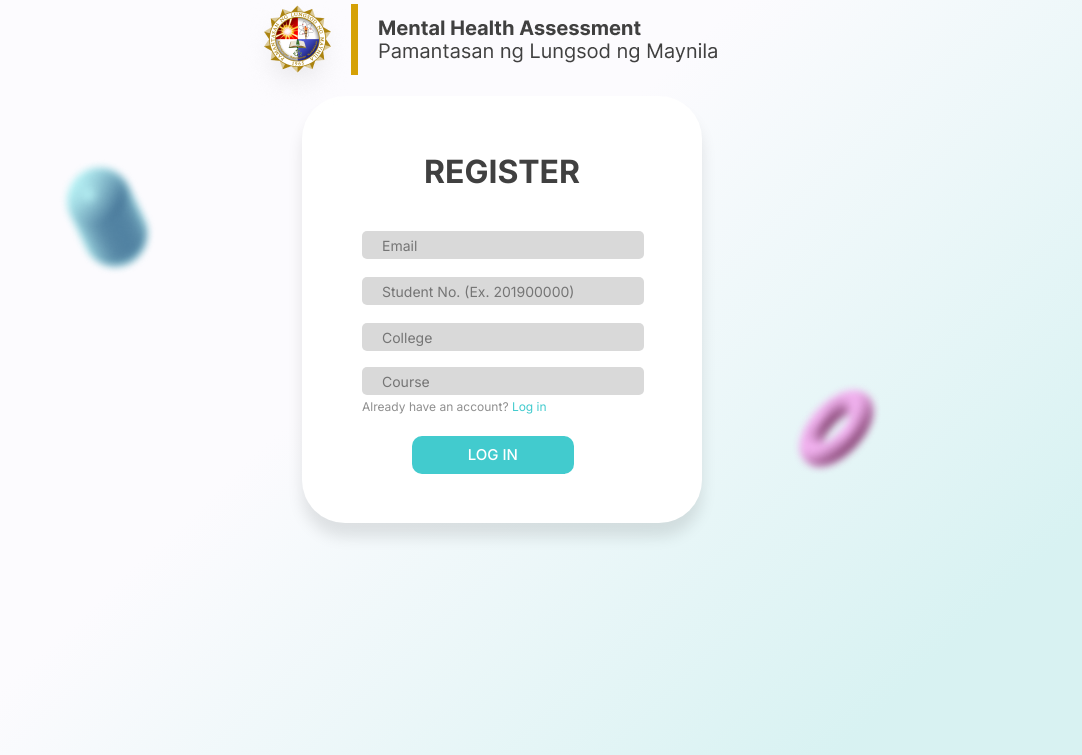
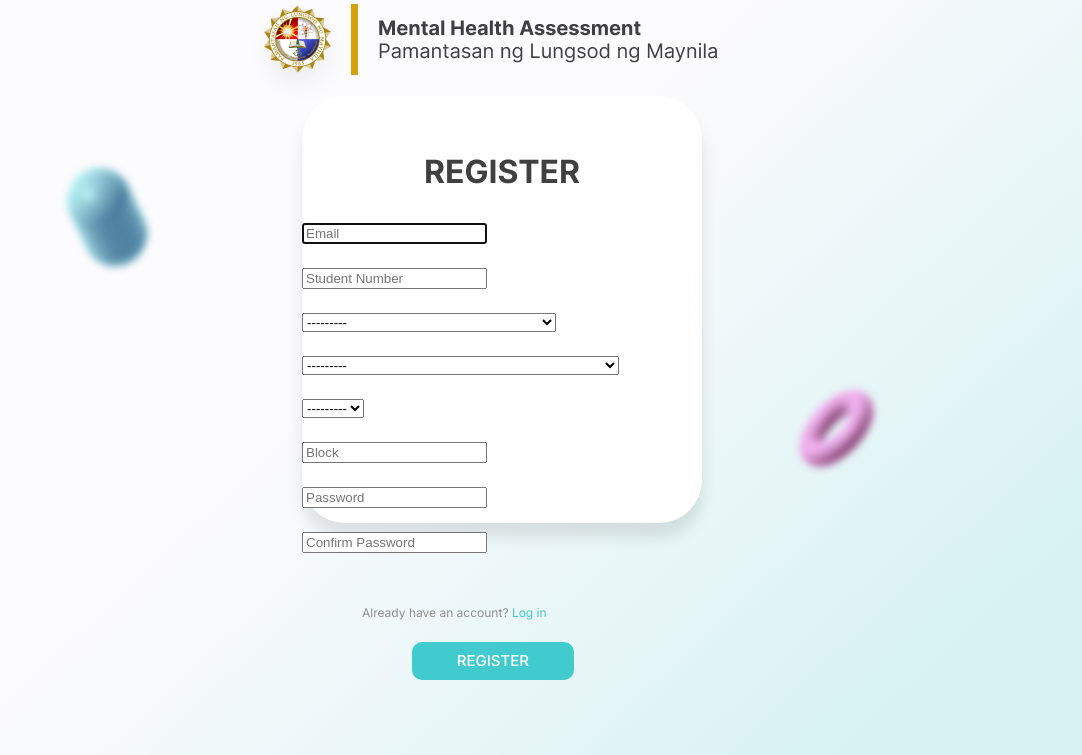
Before and after one commit to nglcaie/capstone_ver1, a Django app: page /sign_up in a window 1280 px wide; the page is wider, and only the part inside the window is pictured. Shown: the part 45-800 px from the top of that part, without its empty margins (198-1280 px from the left). Run offline with Django 4.2, Linux system fonts and the light colour scheme; data comes from the database, SQL or seed files in the repository; both versions use the stored data as it was after the commit; some web fonts are replaced.

Commit message:
with registration

```diff
--- a/capstone/settings.py
+++ b/capstone/settings.py
@@ -125,5 +125,5 @@
 
 # Default primary key field type
 # https://docs.djangoproject.com/en/4.1/ref/settings/#default-auto-field
-
+LOGOUT_REDIRECT_URL = 'login'
 DEFAULT_AUTO_FIELD = 'django.db.models.BigAutoField'
--- /dev/null
+++ b/capswebsite/forms.py
@@ -0,0 +1,49 @@
+from dataclasses import field
+from faulthandler import disable
+from django import forms
+from django.contrib.auth.forms import UserCreationForm
+from django.forms import ModelForm
+from django.forms.fields import DateField
+from django.contrib.admin.widgets import AdminDateWidget
+from .models import *
+
+
+
+class DateInput(forms.DateInput):
+    input_type = 'date'
+
+#USER ACCOUNTS
+class RegisterForm(UserCreationForm):
+    class Meta:
+        model = User
+        fields = ('email','numberID','college','course','year','block','password1','password2','is_student')
+        widgets = {
+        'is_student': forms.HiddenInput(),
+     }
+    def __init__(self, *args, **kwargs):
+        super().__init__(*args, **kwargs)
+        self.fields["email"].widget.attrs.update(
+            {'required': True, 'name': 'email', 'id': 'email', 'type': 'text', 'class': 'form-control', 'placeholder': 'Email'})
+        self.fields["numberID"].widget.attrs.update(
+            {'required': True, 'name': 'numberID', 'id': 'numberID', 'class': 'form-control', 'placeholder': 'Student Number'})
+        self.fields["college"].widget.attrs.update(
+            {'required': True, 'name': 'college', 'id': 'college', 'class': 'form-control', 'placeholder': 'College'})
+        self.fields["course"].widget.attrs.update(
+            {'required': True, 'name': 'course', 'id': 'course', 'class': 'form-control', 'placeholder': 'Course'})
+        self.fields["year"].widget.attrs.update(
+            {'required': True, 'name': 'year', 'id': 'year', 'class': 'form-control', 'placeholder': 'Year'})
+        self.fields["block"].widget.attrs.update(
+            {'required': True, 'name': 'block', 'id': 'block', 'class': 'form-control', 'placeholder': 'Block'})
+        self.fields["password1"].widget.attrs.update(
+            {'required': True, 'name': 'password1', 'id': 'password1', 'type': 'password', 'class': 'form-control', 'placeholder': 'Password'})
+        self.fields["password2"].widget.attrs.update(
+            {'required': True, 'name': 'password2', 'id': 'password2', 'type': 'password', 'class': 'form-control', 'placeholder': 'Confirm Password'})
+
+        if 'college' in self.data:
+            try:
+                college_id = int(self.data.get('college'))
+                self.fields['course'].queryset = Course.objects.filter(college=college_id).order_by('college')
+            except (ValueError, TypeError):
+                pass  # invalid input from the client; ignore and fallback to empty City queryset
+        elif self.instance.pk:
+            self.fields['course'].queryset = self.instance.college.course_set.order_by('college')
--- a/capswebsite/models.py
+++ b/capswebsite/models.py
@@ -1,4 +1,3 @@
-
 from django.db import models
 from django.contrib.auth.models import AbstractBaseUser, BaseUserManager
 from django.core.validators import RegexValidator
@@ -9,6 +8,18 @@
 from django.utils.html import mark_safe
 
 # Create your models here.
+class College(models.Model):
+    college = models.CharField(max_length=100, verbose_name="College",unique=True,null=True, blank =True)
+
+    def __str__(self):
+        return f"{self.college}"
+
+class Course(models.Model):
+    college = models.ForeignKey(College, verbose_name='College',null=True,blank=True,on_delete=models.CASCADE)
+    course = models.CharField(max_length=100, verbose_name="Course",unique=True,null=True, blank =True)
+
+    def __str__(self):
+        return f"{self.course}"
 
 class UserManager(BaseUserManager):
     def create_user(self,email, password=None):
@@ -47,8 +58,20 @@
         regex=r'^20\d{7}$',
         message=ID_error_message
     )
+    Year_CHOICES = (
+        ('1', '1'),
+        ('2', '2'),
+        ('3', '3'),
+        ('4', '4'),
+        ('5', '5'),
+        ('6', '6'),
+    )
     email = models.EmailField(verbose_name="Email",max_length=60,unique=True,validators=[email_regex])
-    numberID = models.CharField(validators=[ID_regex], max_length=50,unique=True, verbose_name='Number ID', null=True)
+    numberID = models.IntegerField(validators=[ID_regex],unique=True, verbose_name='Number ID', null=True)
+    college= models.ForeignKey(College, verbose_name='College',null=True,blank=True,on_delete=models.CASCADE)
+    course= models.ForeignKey(Course, verbose_name='Course',null=True,blank=True,on_delete=models.CASCADE)
+    year = models.CharField(max_length=10, choices=Year_CHOICES, verbose_name='Year', null=True,blank=True)
+    block = models.IntegerField(verbose_name='Block', null=True,blank=True)
     is_active = models.BooleanField(default=True)
     date_of_inactive = models.DateTimeField(verbose_name="Date of Inacitve",null=True,blank=True)
     is_student = models.BooleanField(default=False, verbose_name='Student')
--- a/capswebsite/templates/sign_up.html
+++ b/capswebsite/templates/sign_up.html
@@ -174,19 +174,80 @@
     <div class="container-login">
         <br>
         <p class="text-em"> REGISTER </p>
-        <form>
-            <input type="text" id="email" name="email" placeholder="Email"><br>
-            <input type="tel" id="lname" name="lname" placeholder="Student No. (Ex. 201900000)"><br>
-            <input type="text" id="college" name="college" placeholder="College"><br>
-            <input type="text" id="course" name="course" placeholder="Course"><br>
-        </form>
-
+        {% for message in messages %}
+        {{message}}
+        {% endfor %}
+        <form method="post" id="personForm" data-cities-url="{% url 'ajax_load_slot' %}">
+            {% csrf_token %}
+            {{register.email}}  <br>
+            <label class="error">
+                {{register.email.errors}}<br>
+            </label>
+            {{register.numberID}} <br>
+            <label class="error">
+                {{register.numberID.errors}}<br>
+            </label>
+            {{register.college}} <br>
+            <label class="error">
+                {{register.college.errors}}<br>
+            </label>
+            {{register.course}} <br>
+            <label class="error">
+                {{register.course.errors}}<br>
+            </label>
+            {{register.year}} <br>
+            <label class="error">
+                {{register.year.errors}}<br>
+            </label>
+            {{register.block}} <br>
+            <label class="error">
+                {{register.block.errors}}<br>
+            </label>
+            {{register.password1}} <br>
+            <label class="error">
+                {{register.password1.errors}}<br>
+            </label>
+            {{register.password2}} <br>
+            <label class="error">
+                {{register.password2.errors}}<br>
+            </label>
+            {{register.is_student}}  <br>
+        <br>
         <p class="sign-up" style="color: #8F8F8F;"> Already have an account? <a href="{% url 'login' %}"> Log in</a></p>
-        <a href="{% url 'start_survey' %}">
-            <button class="btn btn-primary btn-lg">LOG IN</button>
-        </a>
-
+            <button class="btn btn-primary btn-lg" type="submit">REGISTER</button>
+    </form>
     </div>
 
-</body>
+
+    <script src="https://code.jquery.com/jquery-3.3.1.min.js"></script>
+    <script>
+        $("#college").change(function () {
+            const url = $("#personForm").attr("data-cities-url");  // get the url of the `load_cities` view
+            const collegeId = $(this).val();  // get the selected country ID from the HTML input
+
+            $.ajax({                       // initialize an AJAX request
+                url: url,                    // set the url of the request (= /persons/ajax/load-cities/ )
+                data: {
+                    'college_Id':collegeId     // add the country id to the GET parameters
+                },
+                success: function (data) {   // `data` is the return of the `load_cities` view function
+                    $("#course").html(data);  // replace the contents of the city input with the data that came from the server
+                    /*
+
+                    let html_data = '<option value="">---------</option>';
+                    data.forEach(function (city) {
+                        html_data += `<option value="${city.id}">${city.name}</option>`
+                    });
+                    console.log(html_data);
+                    $("#id_city").html(html_data);
+
+                    */
+                }
+            });
+
+        });
+    </script>
+
+
+   </body>
 </html>
--- /dev/null
+++ b/capswebsite/templates/student/dropdown_option.html
@@ -0,0 +1,4 @@
+<option value="">---------</option>
+{% for slot in course %}
+<option value="{{ slot.id }}">{{ slot }}</option>
+{% endfor %}
--- a/capswebsite/urls.py
+++ b/capswebsite/urls.py
@@ -17,5 +17,6 @@
     path('survey_question',views.survey_question, name="survey_question"),
     path('student_navbar',views.student_navbar, name="student_navbar"),
     path('thankyou',views.thankyou, name="thankyou"),
-    path('admin_navbar',views.admin_navbar, name="admin_navbar")
+    path('admin_navbar',views.admin_navbar, name="admin_navbar"),
+    path('ajax/load-slot/', views.load_slot, name='ajax_load_slot'),
 ] + static(settings.MEDIA_URL, document_root=settings.MEDIA_ROOT) + static(settings.STATIC_URL, document_root=settings.STATIC_ROOT)
--- a/capswebsite/views.py
+++ b/capswebsite/views.py
@@ -4,7 +4,7 @@
 from django.urls import reverse
 from django.http import HttpResponse,HttpResponseRedirect, JsonResponse
 from .models import *
-#from .forms import *
+from .forms import *
 from datetime import datetime
 from datetime import date, timedelta
 from django.contrib import messages
@@ -53,7 +53,24 @@
     return redirect('login')
 
 def sign_upPage(request):
-    return render(request, 'sign_up.html')
+    context ={}
+    alluser = User.objects.all
+    if request.POST:
+        form = RegisterForm(request.POST,initial={'is_student': True})
+        if form.is_valid():
+            x = form.save()
+            email = form.cleaned_data.get('email')
+            raw_password = form.cleaned_data.get('password1')
+            CustomUsers = authenticate(email=email,password=raw_password)
+            CustomUsers.save()
+            messages.success(request, "Student account has been successfully created.")
+            return redirect('login')
+        else:
+            context['register'] = form
+    else:
+        form = RegisterForm(initial={'is_student': True})
+        context['register'] = form
+    return render(request, 'sign_up.html', context)
 
 def evaluation(request):
     return render(request, 'admin/evaluation.html')
@@ -81,3 +98,8 @@
 
 def admin_navbar(request):
     return render(request, 'admin/admin_navbar.html')
+
+def load_slot(request):
+    collegeId = request.GET.get('college_Id')
+    course = Course.objects.filter(college=collegeId)
+    return render(request, 'student/dropdown_option.html', {'course': course})
```
Also changed, not shown: capswebsite/admin.py (+21 -4 lines), capswebsite/migrations/0003_college_user_block_user_year_alter_user_numberid_and_more.py (added), db.sqlite3.
